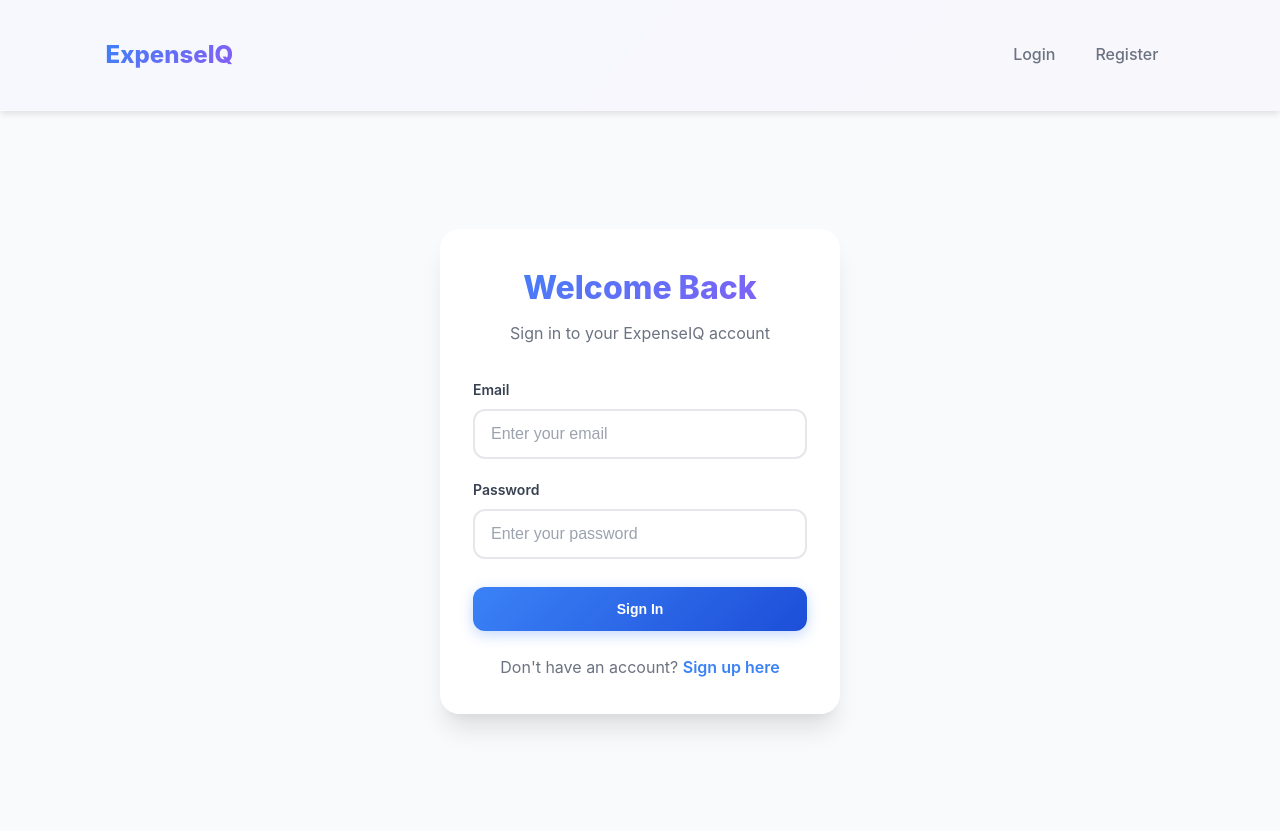
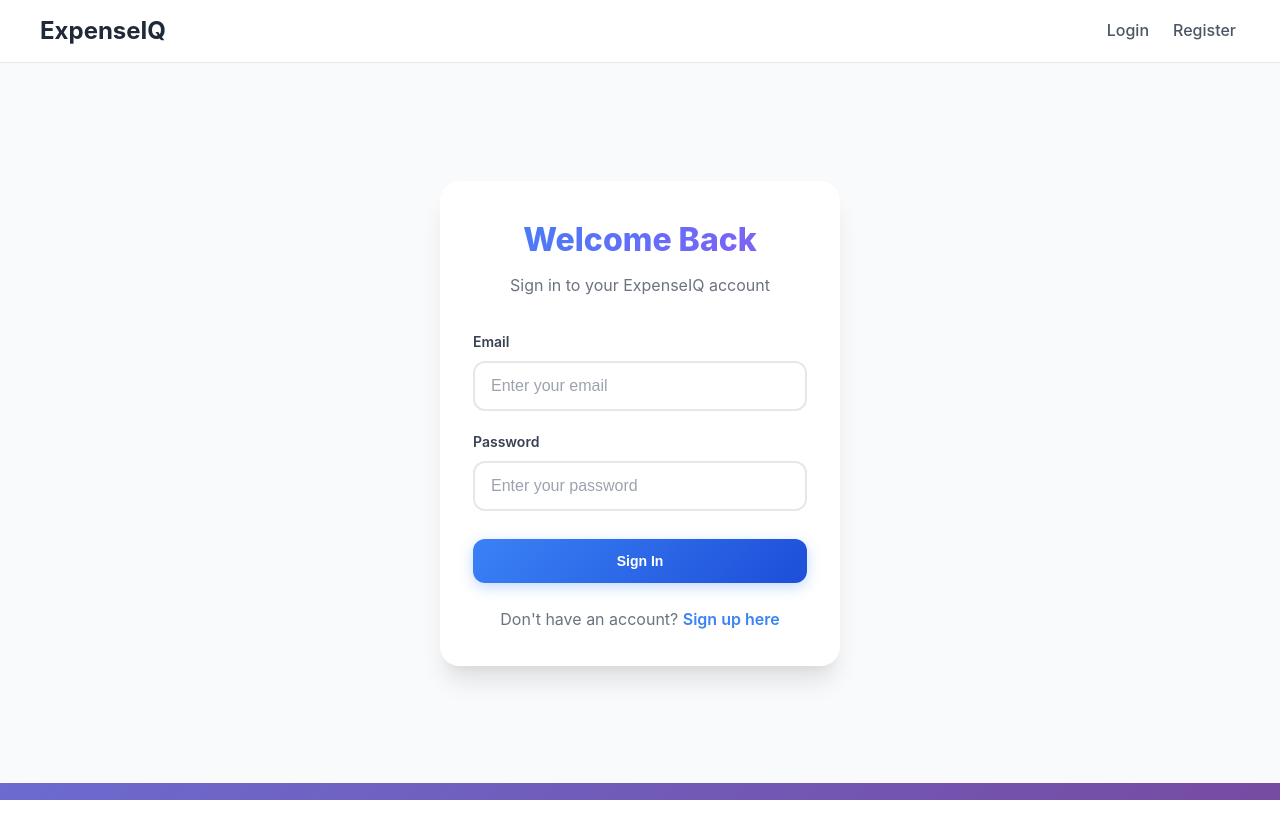
Before and after one commit to aryanupadhyay29/expense-Frontend, a React (Vite) app: page /login in a window 1280 px wide. After the commit the page ends 800 px from the top, so only its background shows below. Built offline with nearby package versions, Linux system fonts and the light colour scheme.

Commit message:
changes in the navbar

```diff
--- a/src/components/Navbar.jsx
+++ b/src/components/Navbar.jsx
@@ -1,4 +1,4 @@
-import React from "react";
+import React, { useState } from "react";
 import { Link, useNavigate } from "react-router-dom";
 import { useAuth } from "../contexts/AuthContext";
 
@@ -6,39 +6,131 @@ export default function Navbar() {
   const { user, logout } = useAuth();
   const nav = useNavigate();
 
+  // State to manage hover effects for links (e.g., Dashboard, Login)
+  const [hoverLink, setHoverLink] = useState(null);
+  // State to manage hover effect for the Logout button
+  const [isLogoutHovered, setIsLogoutHovered] = useState(false);
+
+  // --- Style Definitions (Constants for clarity) ---
+
+  const linkStyle = (isHovered) => ({
+    textDecoration: 'none',
+    color: isHovered ? '#10b981' : '#4b5563', // Green on hover
+    padding: '8px 4px',
+    fontWeight: '500',
+    transition: 'color 0.15s ease, border-bottom 0.15s ease',
+    borderBottom: isHovered ? '2px solid #10b981' : '2px solid transparent',
+  });
+
+  const buttonBaseStyle = {
+    padding: '8px 16px',
+    fontSize: '14px',
+    borderRadius: '6px',
+    backgroundColor: '#ef4444',
+    color: '#ffffff',
+    border: 'none',
+    cursor: 'pointer',
+    transition: 'background-color 0.15s ease, box-shadow 0.15s ease',
+  };
+
+  const buttonHoverStyle = {
+    backgroundColor: '#dc2626', // Darker red on hover
+    boxShadow: '0 4px 6px -1px rgba(0, 0, 0, 0.1), 0 2px 4px -2px rgba(0, 0, 0, 0.1)',
+  };
+
+  const logoutButtonStyle = isLogoutHovered
+    ? { ...buttonBaseStyle, ...buttonHoverStyle }
+    : buttonBaseStyle;
+
+  // --- Component Render ---
+
   return (
-    <nav className="navbar">
-      <div className="container" style={{ display: 'flex', justifyContent: 'space-between', alignItems: 'center' }}>
-        <Link className="navbar-brand" to="/">ExpenseIQ</Link>
+    <nav style={{
+      backgroundColor: '#ffffff',
+      borderBottom: '1px solid #e5e7eb',
+      padding: '0 20px',
+    }}>
+      <div style={{
+        display: 'flex',
+        justifyContent: 'space-between',
+        alignItems: 'center',
+        padding: '12px 0',
+        maxWidth: '1200px',
+        margin: '0 auto'
+      }}>
+        <Link to="/" style={{
+          fontSize: '1.5rem',
+          fontWeight: '700',
+          color: '#1f2937',
+          textDecoration: 'none'
+        }}>
+          ExpenseIQ
+        </Link>
 
-        <div style={{ display: 'flex', alignItems: 'center', gap: '16px' }}>
+        <div style={{ display: 'flex', alignItems: 'center', gap: '24px' }}>
           {user ? (
             <>
-              <ul className="navbar-nav" style={{ display: 'flex', gap: '8px', margin: 0, padding: 0 }}>
-                <li><Link className="nav-link" to="/dashboard">Dashboard</Link></li>
-                <li><Link className="nav-link" to="/expenses">Expenses</Link></li>
-                <li><Link className="nav-link" to="/groups">Groups</Link></li>
-                <li><Link className="nav-link" to="/payments">Payments</Link></li>
-                <li><Link className="nav-link" to="/profile">Profile</Link></li>
+              <ul style={{
+                display: 'flex',
+                gap: '16px',
+                margin: 0,
+                padding: 0,
+                listStyle: 'none'
+              }}>
+                {['Dashboard', 'Expenses', 'Groups', 'Payments', 'Profile'].map(label => {
+                  const path = `/${label.toLowerCase()}`;
+                  return (
+                    <li key={label}>
+                      <Link
+                        to={path}
+                        style={linkStyle(hoverLink === label)}
+                        onMouseEnter={() => setHoverLink(label)}
+                        onMouseLeave={() => setHoverLink(null)}
+                      >
+                        {label}
+                      </Link>
+                    </li>
+                  );
+                })}
               </ul>
 
-              <div style={{ display: 'flex', alignItems: 'center', gap: '12px', paddingLeft: '16px', borderLeft: '1px solid #e5e7eb' }}>
-                <span style={{ color: '#6b7280', fontWeight: '500' }}>
+              <div style={{
+                display: 'flex',
+                alignItems: 'center',
+                gap: '12px',
+                paddingLeft: '24px',
+                borderLeft: '1px solid #d1d5db'
+              }}>
+                <span style={{ color: '#6b7280', fontWeight: '500', fontSize: '14px' }}>
                   Hi, {user.username}
                 </span>
                 <button
-                  className="btn btn-danger"
                   onClick={() => { logout(); nav("/login"); }}
-                  style={{ padding: '8px 16px', fontSize: '14px' }}
+                  style={logoutButtonStyle}
+                  onMouseEnter={() => setIsLogoutHovered(true)}
+                  onMouseLeave={() => setIsLogoutHovered(false)}
                 >
                   Logout
                 </button>
               </div>
             </>
           ) : (
-            <ul className="navbar-nav" style={{ display: 'flex', gap: '8px', margin: 0, padding: 0 }}>
-              <li><Link className="nav-link" to="/login">Login</Link></li>
-              <li><Link className="nav-link" to="/register">Register</Link></li>
+            <ul style={{ display: 'flex', gap: '16px', margin: 0, padding: 0, listStyle: 'none' }}>
+              {['Login', 'Register'].map(label => {
+                  const path = `/${label.toLowerCase()}`;
+                  return (
+                    <li key={label}>
+                      <Link
+                        to={path}
+                        style={linkStyle(hoverLink === label)}
+                        onMouseEnter={() => setHoverLink(label)}
+                        onMouseLeave={() => setHoverLink(null)}
+                      >
+                        {label}
+                      </Link>
+                    </li>
+                  );
+                })}
             </ul>
           )}
         </div>
```
